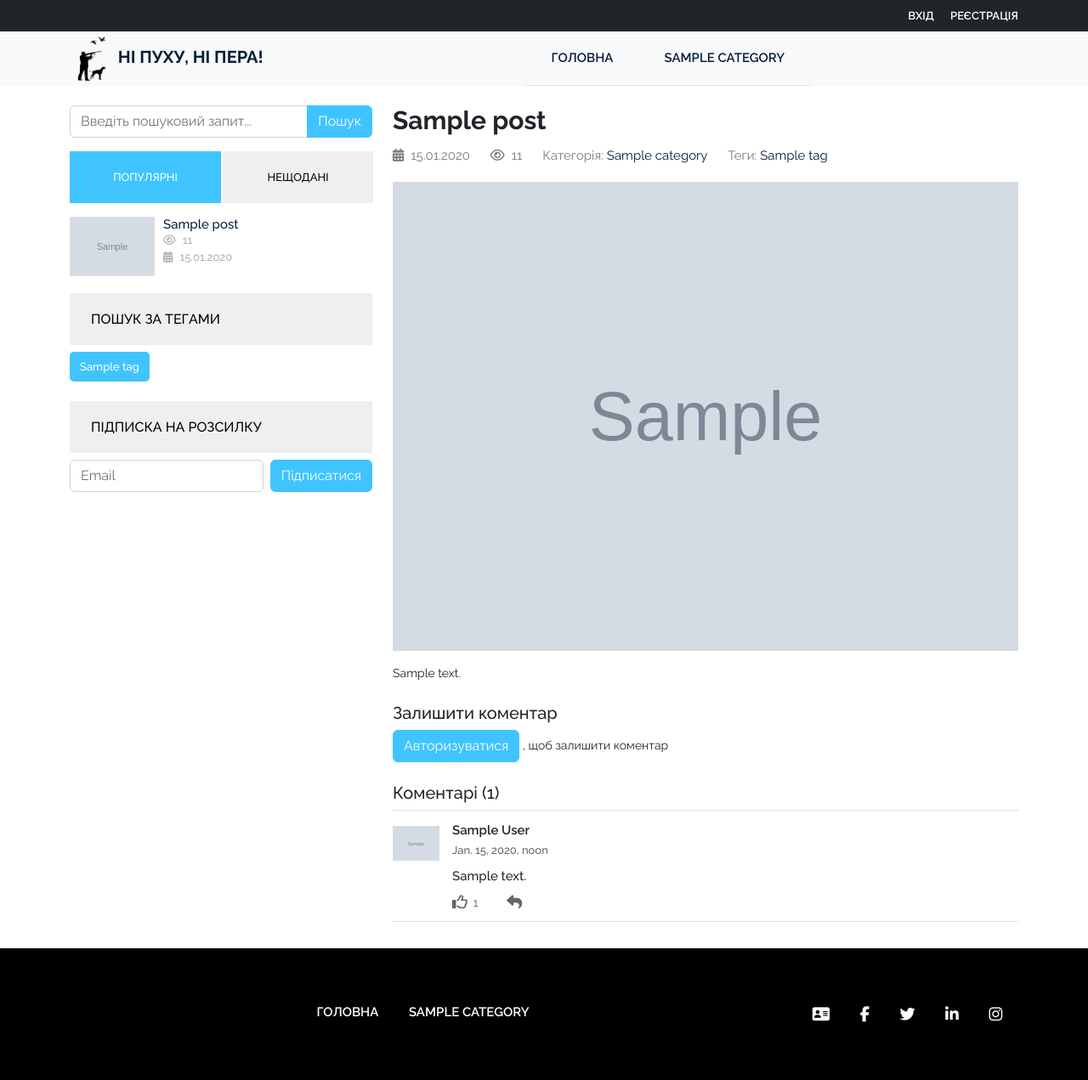
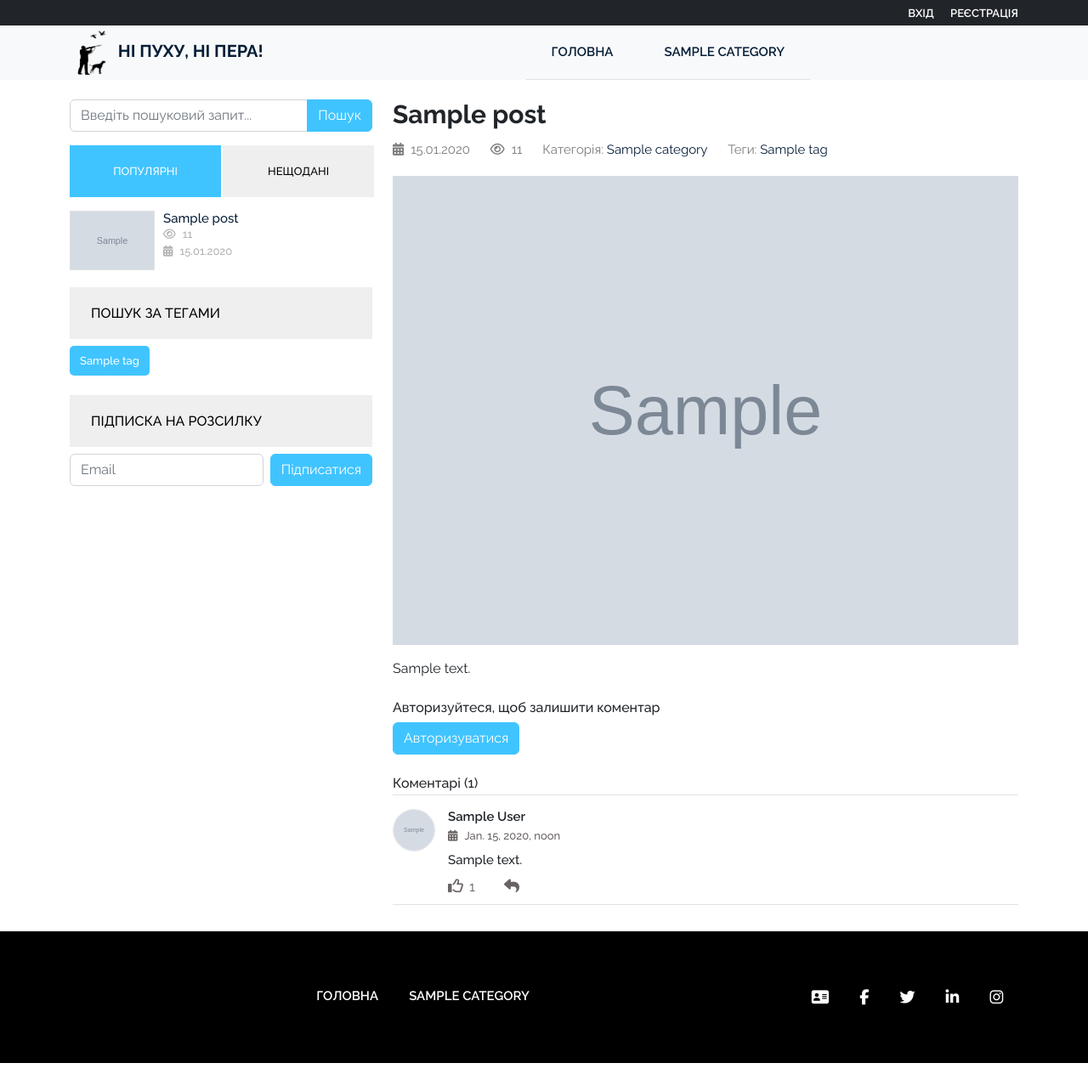
Before and after one commit to yurii-onyshchuk/HuntingBlog, a Django app: a page that uses templates/inc/_header.html in a window 1280 px wide. Shown: the whole page at 85% size. Run offline with Django 4.2, Linux system fonts and the light colour scheme; tables that the repository leaves empty hold one stand-in row (values such as "Sample post"); grey boxes marked "Sample" are stand-in pictures; parts of the project's set-up code (start-up, migrations or seed data) failed here and were passed over; some libraries are stand-ins or nearby versions.

Commit message:
Reviews and comments refactoring

```diff
--- a/HuntingBlog/static/css/style.css
+++ b/HuntingBlog/static/css/style.css
@@ -3,7 +3,6 @@
 --------------------------------------------------------------*/
 body {
     font-family: "Raleway", sans-serif;
-    font-size: 14px;
 }
 
 .content {
@@ -76,7 +75,11 @@
 /*--------------------------------------------------------------
 # Header
 --------------------------------------------------------------*/
-header .topbar .button-group a {
+header .topbar {
+    height: 30px;
+}
+
+header .topbar .authentication-button a {
     color: white;
     font-size: 13px;
     font-weight: 600;
@@ -85,9 +88,11 @@
     margin: 0.5rem;
 }
 
-header .topbar a.user-link i {
+header .topbar a.user-link,
+header .topbar a.login,
+header .topbar a.register {
     color: white;
-    font-size: 20px;
+    font-size: 13px;
 }
 
 header a.navbar-brand {
@@ -293,31 +298,25 @@
 /*--------------------------------------------------------------
 # Comments part
 --------------------------------------------------------------*/
-.post-detail-area .comments ul li .comment {
-    padding-bottom: 10px;
-    padding-top: 10px;
+.post-detail-area .comments ul li.comment {
     position: relative;
 }
 
-.post-detail-area .comments .comment-author h5 {
+.post-detail-area .comments h6.comment-author {
     font-size: 15px;
     font-weight: 600;
-    line-height: 10px;
     text-decoration: none;
-    margin-bottom: 0.6rem;
 }
 
-.post-detail-area .comments .comment-date p {
+.post-detail-area .comments p.comment-date {
     font-size: 13px;
     font-weight: 500;
     color: #696363;
-    margin-bottom: 0.6rem;
 }
 
-.post-detail-area .comments .comment-body p {
+.post-detail-area .comments p.comment-body {
     font-size: 15px;
     font-weight: 500;
-    margin-bottom: 0.6rem;
 }
 
 .post-detail-area .comments .comment-tools div.tool-item {
@@ -344,29 +343,25 @@
 }
 
 .post-detail-area .comments ul.comment-list {
+    list-style: none;
     overflow: hidden;
     padding-left: 0;
 }
 
 .post-detail-area .comments ul.reply-list {
+    list-style: none;
     overflow: hidden;
     padding-left: 3.5rem;
 }
 
-
-.post-detail-area .comments ul li {
-    list-style: none;
-}
-
-.comments .comment-author-photo {
-    border-radius: 50%;
+.comments img.comment-author-photo {
     float: left;
-    height: 55px;
-    width: 55px;
+    height: 50px;
+    width: 50px;
 }
 
 .comments .comment-details {
-    margin-left: 70px;
+    margin-left: 65px;
 }
 
 [aria-expanded="false"] > .expanded,
--- a/blog/templates/blog/inc/_single_comment.html
+++ b/blog/templates/blog/inc/_single_comment.html
@@ -1,44 +1,24 @@
 {% load static %}
 
-<div class="comment border-bottom mt-2">
-    <div class="comment-author-photo">
-        {% if comment.user.photo %}
-            <img src="{{ comment.user.photo.url }}" alt="">
-        {% else %}
-            <img src="{% static 'img/favicon.ico' %}" alt="">
-        {% endif %}
-    </div>
-    <section class="comment-details">
-        <div class="comment-author">
-            {% if comment.user.first_name and comment.user.last_name %}
-                <h5>{{ comment.user.first_name }} {{ comment.user.last_name }}</h5>
-            {% else %}
-                <h5>{{ comment.user }}</h5>
-            {% endif %}
-        </div>
-        <div class="comment-date">
-            <p>{{ comment.created_at }}</p>
-        </div>
-        <div class="comment-body">
-            <p>{{ comment.body }}</p>
-        </div>
+<img class="user-photo comment-author-photo" alt="" src="{% if comment.user.photo %}{{ comment.user.photo.url }}
+                                                         {% else %}{% static 'img/default_avatar.jpg' %}{% endif %}">
+<div class="comment-details">
+    <h6 class="comment-author mb-1">{{ comment.user }}</h6>
+    <p class="comment-date mb-0"><i class="fa fa-calendar-alt me-2"></i>{{ comment.created_at }}</p>
+    <p class="comment-body my-2">{{ comment.body }}</p>
     <div class="comment-tools">
         <div class="like tool-item">
             {% if user.is_authenticated %}
                 <form class="d-inline" id="like-form" data-index="{{ comment.id }}">
                     {% csrf_token %}
-                        <button type="button" class="btn btn-link-mod" title="Вподобайка"
-                                id="like" data-index="{{ comment.id }}"
-                                data-url="{% url 'like_comment' %}">
+                    <button type="button" class="btn btn-link-mod" title="Вподобайка" id="like"
+                            data-index="{{ comment.id }}" data-url="{% url 'like_comment' %}">
                         <i class="far {% if user in comment.users_like.all %}fa-solid{% endif %} fa-thumbs-up"
-                               aria-hidden="true"
-                               data-index="{{ comment.id }}"></i>
+                           aria-hidden="true" data-index="{{ comment.id }}"></i>
                     </button>
                 </form>
             {% else %}
-                    <button type="button" title="Вподобайка"
-                            class="btn btn-link-mod"
-                            data-bs-toggle="modal"
+                <button type="button" title="Вподобайка" class="btn btn-link-mod" data-bs-toggle="modal"
                         data-bs-target="#authentication">
                     <i class="far fa-thumbs-up" aria-hidden="true"></i>
                 </button>
@@ -55,27 +35,25 @@
                     <i class="fa fa-reply" aria-hidden="true"></i>
                 </button>
             {% else %}
-                    <button type="button" title="Відповісти"
-                            class="btn btn-link btn-link-mod btn-sm ps-0"
-                            data-bs-toggle="modal"
-                            data-bs-target="#authentication">
+                <button type="button" title="Відповісти" class="btn btn-link btn-link-mod btn-sm ps-0"
+                        data-bs-toggle="modal" data-bs-target="#authentication">
                     <i class="fa fa-reply me-2" aria-hidden="true"></i>
                 </button>
             {% endif %}
         </div>
-            {% include 'accounts/inc/_modal_authentication.html' with massage='Авторизуйтеся, щоб відреагувати в коментарях' anchor='#comments' %}
         {% if comment.children %}
             <div class="reply-list-collapse-button tool-item me-0">
                 <button class="btn btn-link-mod" type="button" data-bs-toggle="collapse"
                         data-bs-target="#reply-list-{{ comment.id }}" aria-expanded="false"
                         aria-controls="reply-list-{{ comment.id }}">
-                        <span class="collapsed"><i
-                                class="fa-solid fa-chevron-down fa-sm"></i>Показати всі відповіді ({{ comment.children.count }})</span>
-                        <span class="expanded"><i
-                                class="fa-solid fa-chevron-up fa-xs"></i>Згорнути всі відповіді ({{ comment.children.count }})</span>
+                        <span class="collapsed">
+                            <i class="fa-solid fa-chevron-down fa-sm"></i>Показати всі відповіді ({{ comment.children.count }})
+                        </span>
+                    <span class="expanded">
+                            <i class="fa-solid fa-chevron-up fa-xs"></i>Згорнути всі відповіді ({{ comment.children.count }})
+                        </span>
                 </button>
             </div>
         {% endif %}
     </div>
-    </section>
 </div>
--- a/blog/templates/blog/post_detail.html
+++ b/blog/templates/blog/post_detail.html
@@ -40,9 +40,11 @@
                 {{ post.content|safe }}
             </div>
         </section>
-        <section class="comments mb-3">
-            <h5 class="mt-4"><a name="comments">Залишити коментар</a></h5>
+        <section class="comments">
+            <a name="comments"></a>
             {% if user.is_authenticated %}
+                <div class="mt-4 mb-2">
+                    <h6>Залишити коментар</h6>
                     <form method="POST">
                         <div class="comment">
                             {% csrf_token %}
@@ -53,33 +55,36 @@
                             </div>
                         </div>
                     </form>
+                </div>
             {% else %}
-                <p class="mb-4">
-                    <a class="btn btn-main me-0" href="{% url 'login' %}?next={{ request.path }}#comments">Авторизуватися</a>
-                    , щоб залишити коментар
-                </p>
+                <div class="my-4">
+                    <h6>Авторизуйтеся, щоб залишити коментар</h6>
+                    <a class="btn btn-main"
+                       href="{% url 'login' %}?next={{ request.path }}#comments">Авторизуватися</a>
+                    {% include 'accounts/inc/_modal_authentication.html' with massage='Авторизуйтеся, щоб відреагувати в коментарях' anchor='#comments' %}
+                </div>
             {% endif %}
-            <h5 class="border-bottom mb-0 pb-2">Коментарі ({{ post.get_comment_count }})</h5>
+            <h6 class="border-bottom pb-1">Коментарі ({{ post.get_comment_count }})</h6>
             <ul class="comment-list">
                 {% for comment in comments %}
                     {% if comment.is_parent %}
-                        <li>
+                        <li class="comment border-bottom py-2">
                             {% include 'blog/inc/_single_comment.html' with comment=comment parent=comment %}
                             {% if comment.children %}
                                 <ul class="reply-list">
                                     {% for reply in comment.children %}
-                                        <div class="collapse" id="reply-list-{{ comment.id }}">
-                                            <li>
+                                        <li class="collapse" id="reply-list-{{ comment.id }}">
+                                            <div class="reply border-top pt-2 mt-2">
                                                 {% include 'blog/inc/_single_comment.html' with comment=reply parent=comment %}
+                                            </div>
                                         </li>
-                                        </div>
                                     {% endfor %}
                                 </ul>
                             {% endif %}
                         </li>
                     {% endif %}
                 {% empty %}
-                    <div class="py-3 border-bottom">Немає коментарів</div>
+                    <div class="border-bottom pt-2 pb-3">Немає коментарів</div>
                 {% endfor %}
             </ul>
             {% include 'inc/_pagination.html' with page_obj=comments anchor='#comments' %}
--- a/templates/inc/_header.html
+++ b/templates/inc/_header.html
@@ -2,18 +2,13 @@
 {% load sidebar %}
 
 <header>
-    <div class="topbar container-fluid sticky-top bg-dark text-bg-dark text-end">
+    <div class="topbar bg-dark text-bg-dark text-end d-flex align-items-center sticky-top">
         <div class="container">
             {% if user.is_authenticated %}
-                <div class="user py-2">
                 <div class="dropdown">
-                        <a class="nav-link user-link dropdown-toggle" data-bs-toggle="dropdown" role="button" aria-expanded="false">
-                            <p class="d-inline-block text-bg-dark fw-bold mb-0 pe-2">
-                                {% if user.first_name and user.last_name %}
-                                    {{ user.first_name }} {{ user.last_name }}
-                                {% else %}
-                                    {{ user }}
-                                {% endif %}</p>
+                    <a class="user-link nav-link dropdown-toggle" data-bs-toggle="dropdown" role="button"
+                       aria-expanded="false">
+                        <p class="d-inline-block text-bg-dark fw-bold mb-0 pe-2">{{ user }}</p>
                         <i class="d-inline-block fa-regular fa-user fs-6"></i>
                     </a>
                     <ul class="dropdown-menu dropdown-menu-end">
@@ -25,13 +20,14 @@
                         </li>
                     </ul>
                 </div>
-                </div>
             {% else %}
-                <div class="button-group py-2">
+                <div class="authentication-button">
                     <a class="login" href="{% url 'login' %}?next={{ request.path }}"> Вхід </a>
-                    <a class="register me-0" href="{% url 'sign_up' %}?next={{ request.path }}"> Реєстрація </a>
+                    <a class=" register me-0" href="{% url 'sign_up' %}?next={{ request.path }}">
+                        Реєстрація </a>
                 </div>
             {% endif %}
+
         </div>
     </div>
     <nav class="navbar navbar-expand-lg bg-light py-0 mb-lg-2" aria-label="Offcanvas navbar large">
```
Lines whose indentation alone changed are shown as unchanged.
